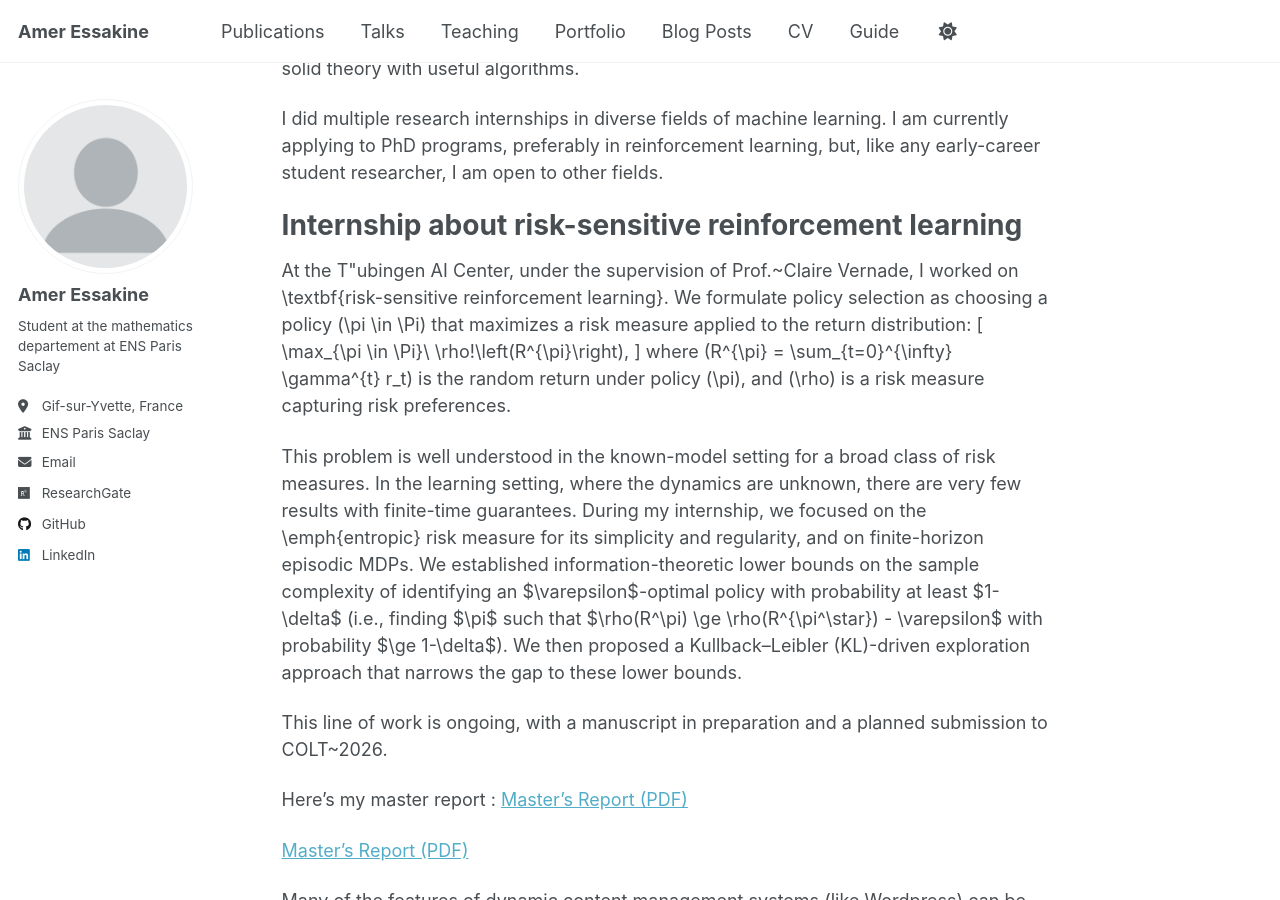
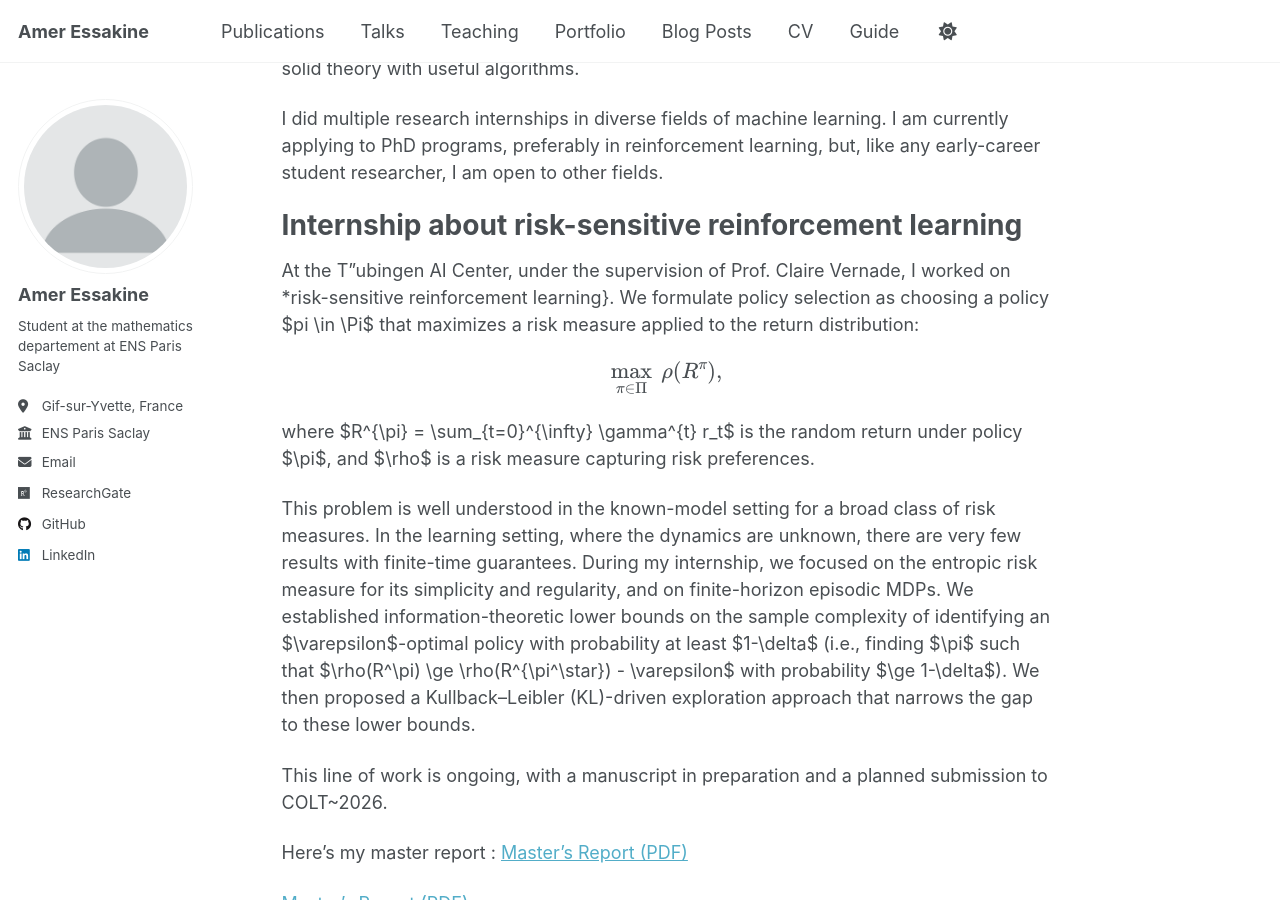
Before and after one commit to aessakine/aessakine.github.io, a Jekyll site: the page built from _pages/about.md, in a window 1280 px wide and 900 px high, scrolled down 326 px. Built offline with Jekyll 4.4.1, drawn with Linux system fonts in a browser that asks for light colours; a script that is not in the unit is left out.

Commit message:
Update about.md

```diff
--- a/_pages/about.md
+++ b/_pages/about.md
@@ -17,13 +17,15 @@ I did multiple research internships in diverse fields of machine learning. I am
 
 Internship about risk-sensitive reinforcement learning
 ======
-At the T\"ubingen AI Center, under the supervision of Prof.~Claire Vernade, I worked on \textbf{risk-sensitive reinforcement learning}. We formulate policy selection as choosing a policy \(\pi \in \Pi\) that maximizes a risk measure applied to the return distribution:
-\[
+At the T"ubingen AI Center, under the supervision of Prof. Claire Vernade, I worked on *risk-sensitive reinforcement learning}. We formulate policy selection as choosing a policy $pi \in \Pi$ that maximizes a risk measure applied to the return distribution:
+
+$$
   \max_{\pi \in \Pi}\ \rho\!\left(R^{\pi}\right),
-\]
-where \(R^{\pi} = \sum_{t=0}^{\infty} \gamma^{t} r_t\) is the random return under policy \(\pi\), and \(\rho\) is a risk measure capturing risk preferences.
+$$
 
-This problem is well understood in the known-model setting for a broad class of risk measures. In the learning setting, where the dynamics are unknown, there are very few results with finite-time guarantees. During my internship, we focused on the \emph{entropic} risk measure for its simplicity and regularity, and on finite-horizon episodic MDPs. We established information-theoretic lower bounds on the sample complexity of identifying an $\varepsilon$-optimal policy with probability at least $1-\delta$ (i.e., finding $\pi$ such that $\rho(R^\pi) \ge \rho(R^{\pi^\star}) - \varepsilon$ with probability $\ge 1-\delta$). We then proposed a Kullback--Leibler (KL)-driven exploration approach that narrows the gap to these lower bounds.
+where $R^{\pi} = \sum_{t=0}^{\infty} \gamma^{t} r_t$ is the random return under policy $\pi$, and $\rho$ is a risk measure capturing risk preferences.
+
+This problem is well understood in the known-model setting for a broad class of risk measures. In the learning setting, where the dynamics are unknown, there are very few results with finite-time guarantees. During my internship, we focused on the entropic risk measure for its simplicity and regularity, and on finite-horizon episodic MDPs. We established information-theoretic lower bounds on the sample complexity of identifying an $\varepsilon$-optimal policy with probability at least $1-\delta$ (i.e., finding $\pi$ such that $\rho(R^\pi) \ge \rho(R^{\pi^\star}) - \varepsilon$ with probability $\ge 1-\delta$). We then proposed a Kullback--Leibler (KL)-driven exploration approach that narrows the gap to these lower bounds.
 
 This line of work is ongoing, with a manuscript in preparation and a planned submission to COLT~2026.
 
```
